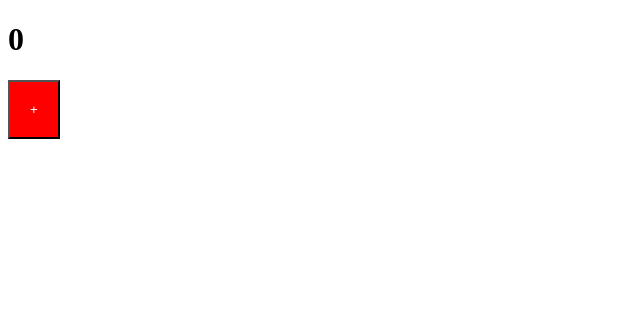
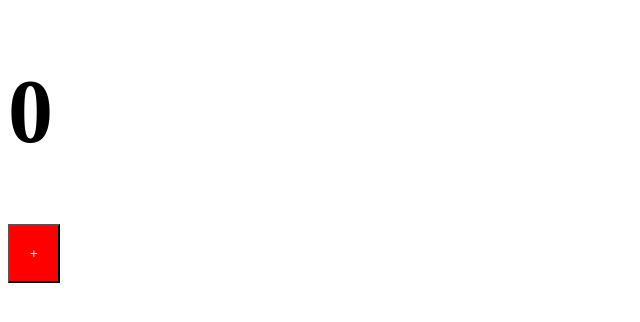
Before and after one commit to Iris-Saktanov/webpack_app, a React app: page / in a window 1280 px wide. Shown: the top 322 px of the page, without its empty margins (0-640 px from the left). Built offline with nearby package versions, Linux system fonts and the light colour scheme.

Commit message:
add css modules

```diff
--- a/src/components/App.scss
+++ b/src/components/App.module.scss
@@ -1,5 +1,9 @@
-button {
+.button {
     background-color: red;
     color: white;
     padding: 20px;
 }
+
+.value {
+    font-size: 90px;
+}
--- a/src/components/App.tsx
+++ b/src/components/App.tsx
@@ -1,13 +1,13 @@
 import { useState } from "react"
-import './App.scss'
+import classes from './App.module.scss'
 
 export const App = () => {
     const [count, setCount] = useState<number>(0)
 
     return (
         <div>
-            <h1>{count}</h1>
-            <button onClick={() => setCount(p => p + 1)}>+</button>
+            <h1 className={classes.value}>{count}</h1>
+            <button className={classes.button} onClick={() => setCount(p => p + 1)}>+</button>
         </div>
     )
 }
```
Also changed, not shown: src/global.d.ts (added, +11 -0 lines), 3 other files (tests, documents, lock files or other folders).
